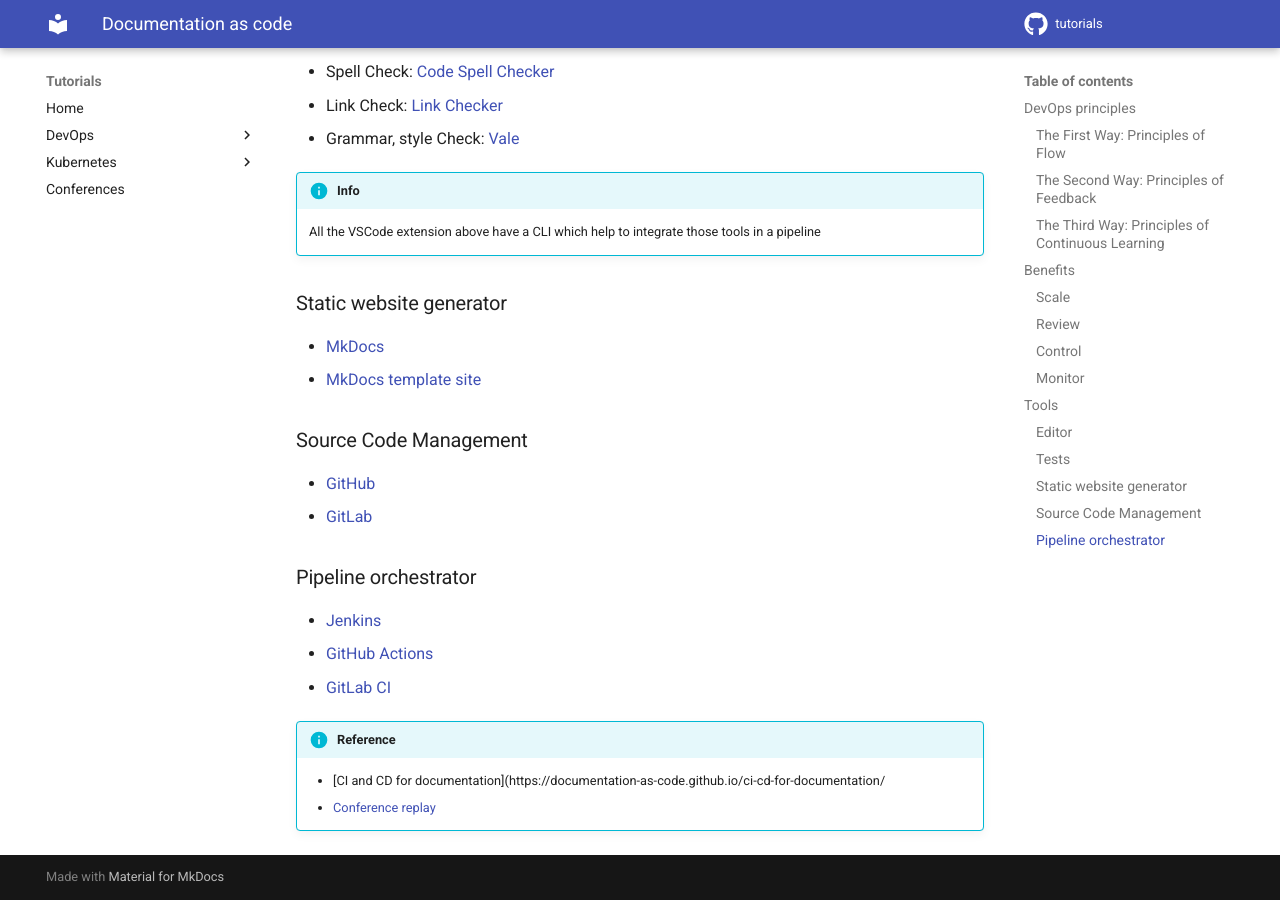
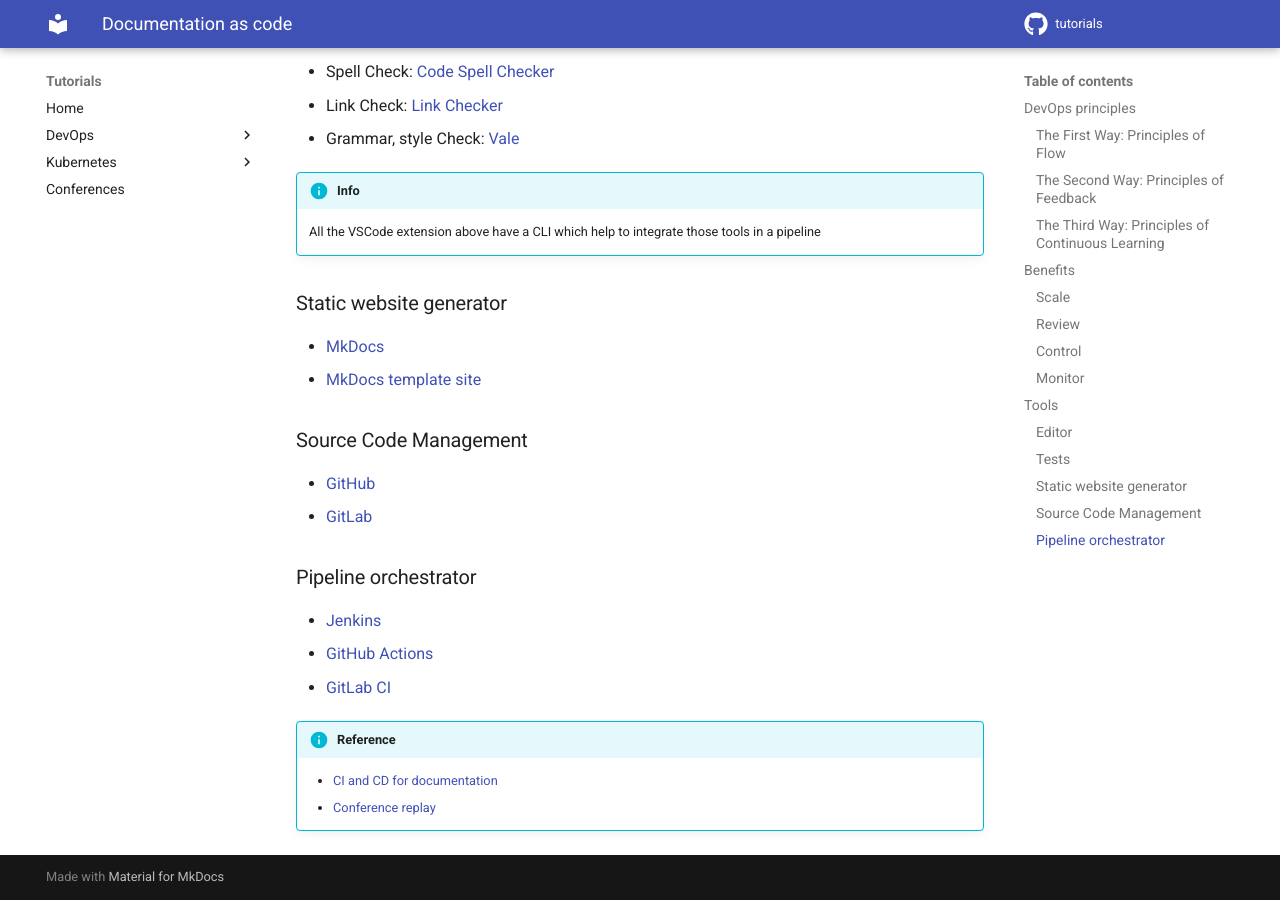
Before and after one commit to pberthonneau/angegar.github.io, an MkDocs documentation site: the page built from docs/devops/doc-as-code/index.md, in a window 1280 px wide and 900 px high, scrolled down 2752 px. Built offline with MkDocs 1.6.1 and Material for MkDocs 9.7.7, drawn with Linux system fonts in a browser that asks for light colours; some of the changed lines change nothing that is shown.

Commit message:
Fix syntax issue
Signed-off-by: laurent gil <laurent.gil@dxc.com>

```diff
--- a/docs/devops/doc-as-code/index.md
+++ b/docs/devops/doc-as-code/index.md
@@ -93,5 +93,5 @@
 - [GitLab CI](https://docs.gitlab.com/ee/ci/){target=_blank}
 
 !!! info "Reference"
-    - [CI and CD for documentation](https://documentation-as-code.github.io/ci-cd-for-documentation/
+    - [CI and CD for documentation](https://documentation-as-code.github.io/ci-cd-for-documentation/){target=_blank}
     - [Conference replay](../../Conferences/index.md)
```
